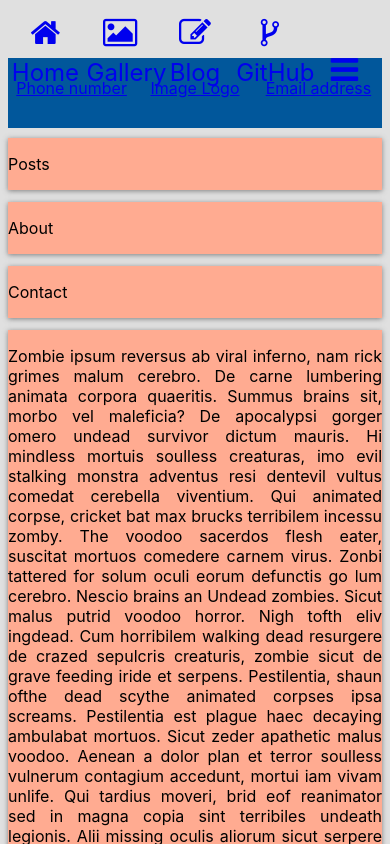
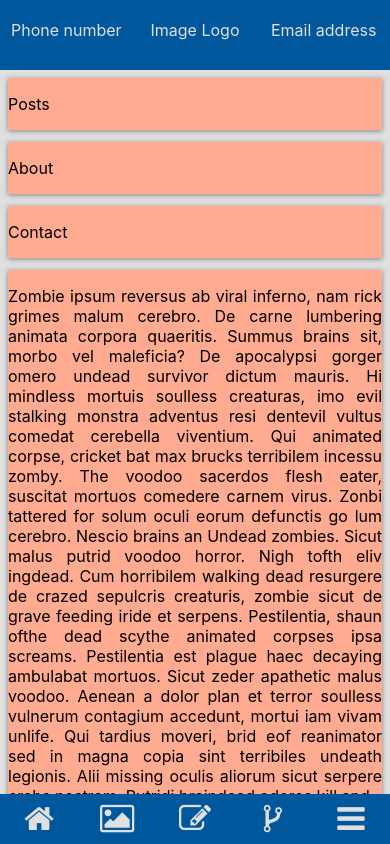
Before and after one commit to ajbosley/first-react-app, a React (Create React App) app in the folder json-resume/: page / in a window 390 px wide. Shown: the top 844 px of the page. Built offline with nearby package versions, Linux system fonts and the light colour scheme.

Commit message:
Media queries, Bottom nav and Opaque

```diff
--- a/json-resume/src/styles/App.css
+++ b/json-resume/src/styles/App.css
@@ -1,3 +1,31 @@
+#resume{
+  height:1000px
+}
 .main {
-  margin-top: 10px;
+  padding: 0.5rem;
 }
+
+body {
+  margin: 0;
+}
+
+a {
+  text-decoration: none;
+  color: var(--light-grey)
+}
+
+.fa {
+  font-size: 1.75rem;
+}
+
+@media screen and (max-width:600px) {
+  .desktop {
+    display: none;
+  }
+}
+@media screen and (min-width:600px) {
+  .mobile {
+    display: none;
+
+  }
+}
--- a/json-resume/src/styles/Navbar.css
+++ b/json-resume/src/styles/Navbar.css
@@ -0,0 +1,8 @@
+.navBar {
+    position:fixed;
+    bottom: 0;
+    z-index: 23;
+    height: 50px;
+    width:100%;
+    background-color: var(--blue);
+}
--- a/json-resume/src/styles/index.css
+++ b/json-resume/src/styles/index.css
@@ -28,4 +28,5 @@ code {
   --light-orange: #ffab91;
   --purple: #b388ff;
   --shadow: 0 1px 5px rgba(104, 104, 104, 0.8);
+  --opaque: rgba(224, 224, 224, 0.9);
 }
```
